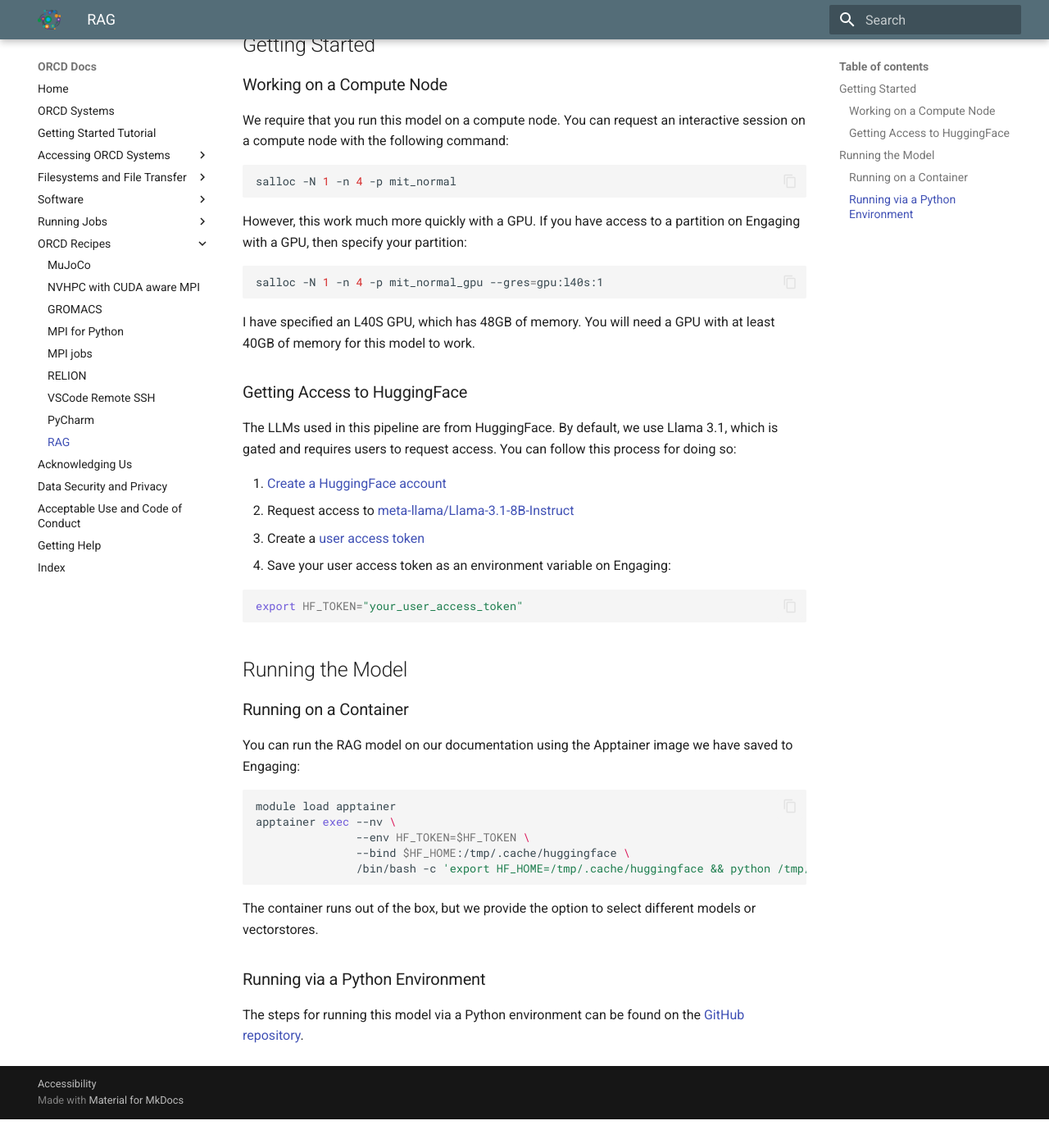
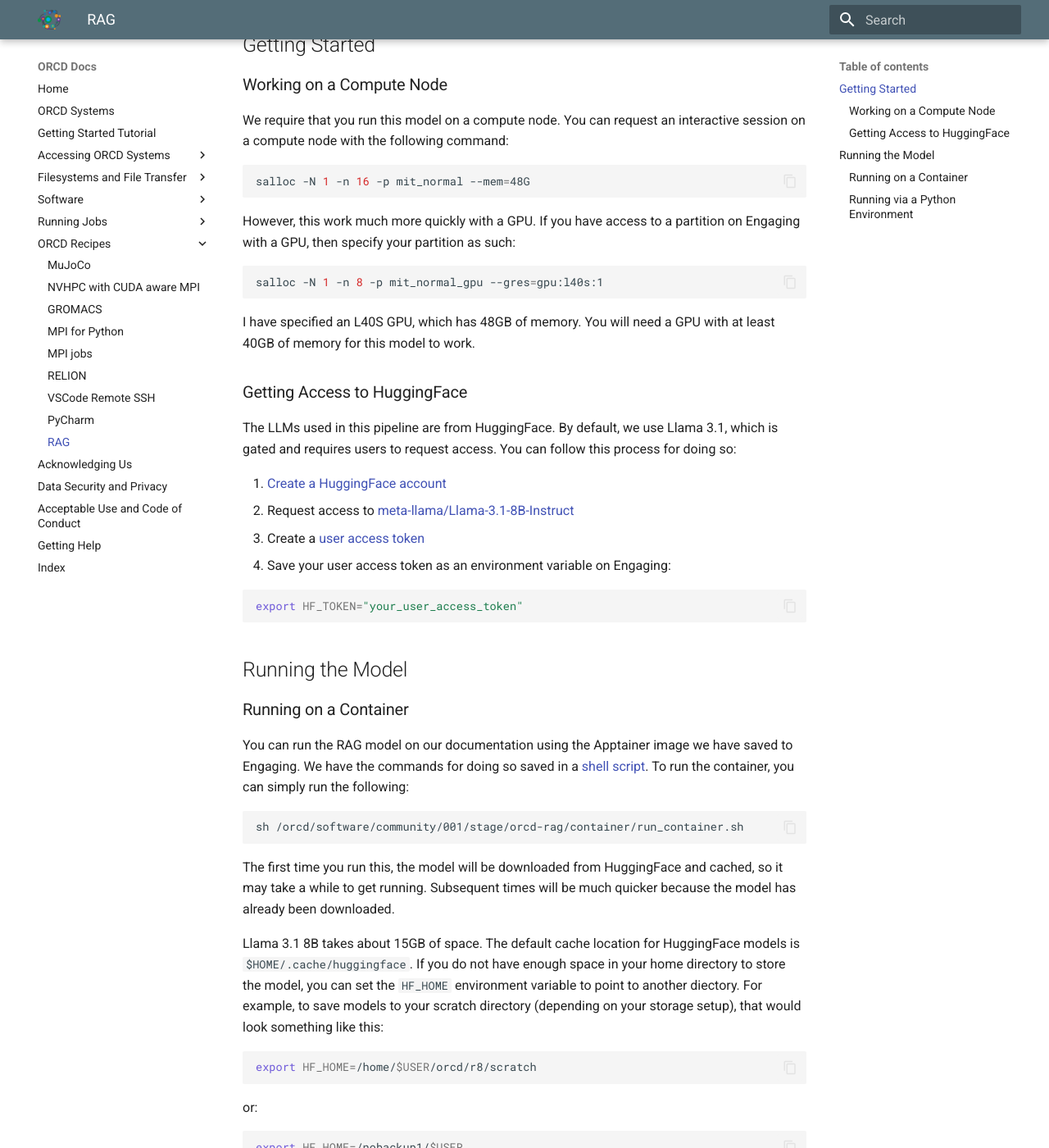
Before and after one commit to mit-orcd/orcd-docs-edit, an MkDocs documentation site: the page built from docs/recipes/rag.md, in a window 1280 px wide and 1400 px high, scrolled down 476 px. Shown: the whole window at 82% size. Built offline with MkDocs 1.6.1 and Material for MkDocs 9.7.7, drawn with Linux system fonts in a browser that asks for light colours; before the commit the page ends 1841 px from its top, so only the background shows below that; some of the changed text lies outside the part shown.

Commit message:
initial completion

````diff
--- a/docs/recipes/rag.md
+++ b/docs/recipes/rag.md
@@ -30,14 +30,14 @@
 interactive session on a compute node with the following command:
 
 ```bash
-salloc -N 1 -n 4 -p mit_normal
+salloc -N 1 -n 16 -p mit_normal --mem=48G
 ```
 
 However, this work much more quickly with a GPU. If you have access to a
-partition on Engaging with a GPU, then specify your partition:
+partition on Engaging with a GPU, then specify your partition as such:
 
 ```bash
-salloc -N 1 -n 4 -p mit_normal_gpu --gres=gpu:l40s:1
+salloc -N 1 -n 8 -p mit_normal_gpu --gres=gpu:l40s:1
 ```
 
 I have specified an L40S GPU, which has 48GB of memory. You will need a GPU with
@@ -63,32 +63,42 @@
 ### Running on a Container
 
 You can run the RAG model on our documentation using the Apptainer image we have
-saved to Engaging:
+saved to Engaging. We have the commands for doing so saved in a [shell script](https://github.com/mit-orcd/orcd-rag/blob/main/container/run_container.sh).
+To run the container, you can simply run the following:
 
 ```bash
-module load apptainer
-apptainer exec --nv \
-               --env HF_TOKEN=$HF_TOKEN \
-               --bind $HF_HOME:/tmp/.cache/huggingface \
-               /bin/bash -c 'export HF_HOME=/tmp/.cache/huggingface && python /tmp/rag.py'
+sh /orcd/software/community/001/stage/orcd-rag/container/run_container.sh
 ```
 
-The container runs out of the box, but we provide the option to select different
-models or vectorstores.
+The first time you run this, the model will be downloaded from HuggingFace and
+cached, so it may take a while to get running. Subsequent times will be much
+quicker because the model has already been downloaded.
+
+Llama 3.1 8B takes about 15GB of space. The default cache location for
+HuggingFace models is `$HOME/.cache/huggingface`. If you do not have enough
+space in your home directory to store the model, you can set the `HF_HOME`
+environment variable to point to another diectory. For example, to save models
+to your scratch directory (depending on your storage setup), that would look
+something like this:
+
+```bash
+export HF_HOME=/home/$USER/orcd/r8/scratch
+```
+
+or:
+
+```bash
+export HF_HOME=/nobackup1/$USER
+```
 
 ### Running via a Python Environment
 
-The steps for running this model via a Python environment can be found on the
+You can avoid the container route and run this using a Python environment. The
+steps to do so can be found on the
 [GitHub repository](https://github.com/mit-orcd/orcd-rag).
 
 <!--
 TODO:
 - Check to see if running this on a CPU works, and how much memory is required
-- Input steps on pre-downloading the model before running the container
-    - Don't need to do this, just need to make sure HF_HOME is mounted
 - Specify the path to the .sif image when it's globally saved
-- Point container to global rag.py so that we can make edits?
-
-Python script:
-- Deal with the "Setting `pad_token_id` to `eos_token_id`:128009 for open-end generation." message
 -->
````
Also changed, not shown: other parts of docs/recipes/rag.md (+3 -3 lines).
